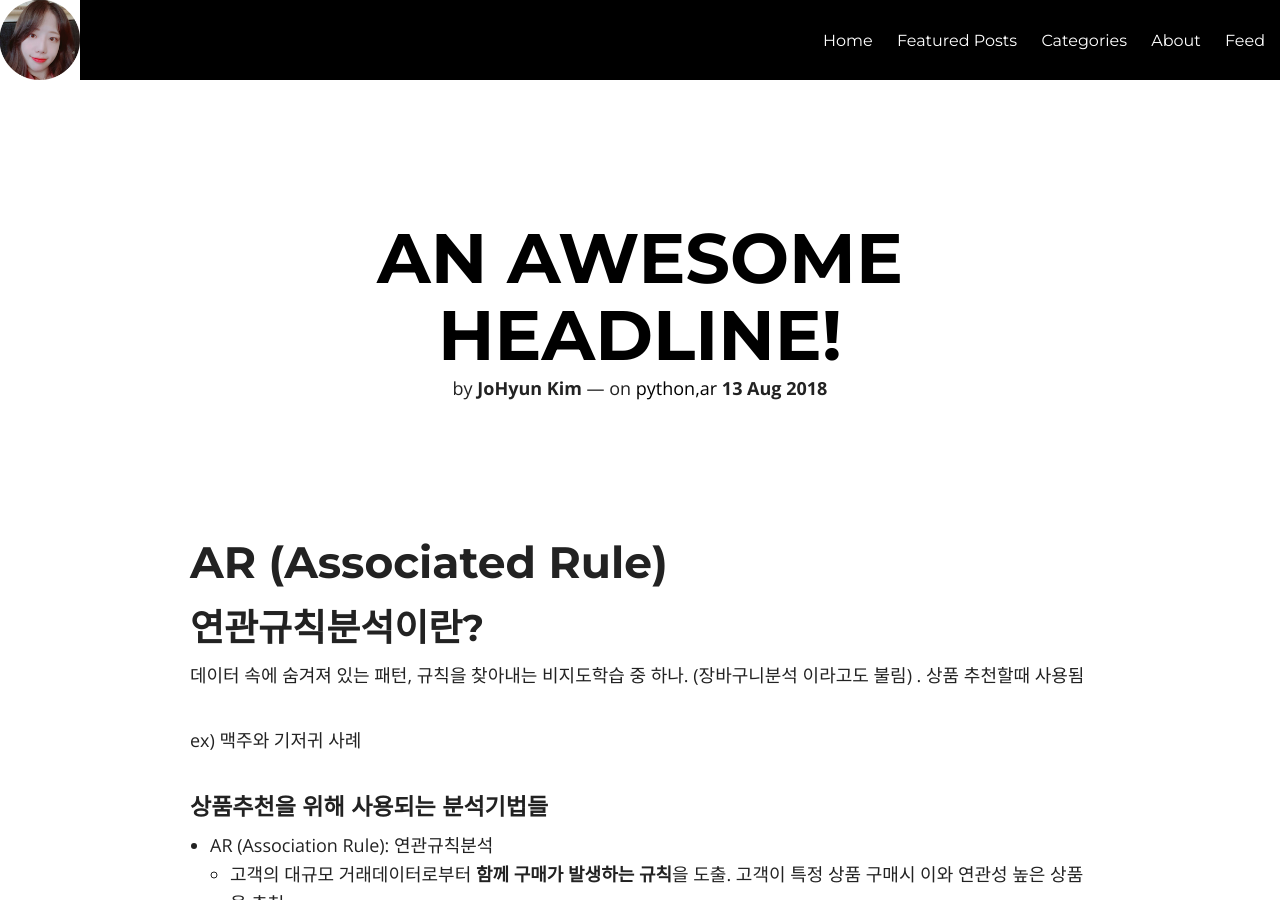
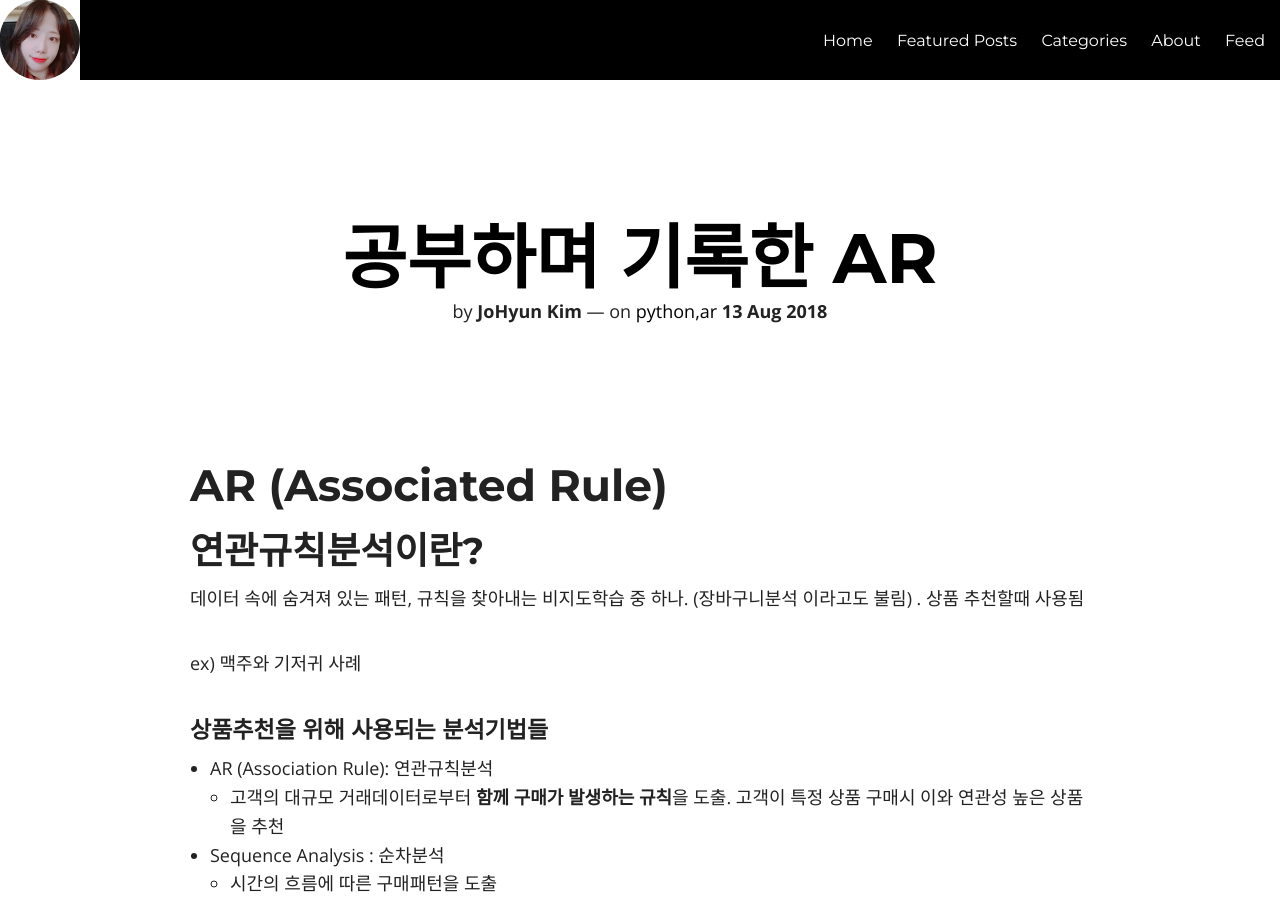
Before and after one commit to zimkjh/zimkjh.github.io, a Jekyll site: the page built from _posts/2018-08-13-AR.md, in a window 1280 px wide and 900 px high. Built offline with Jekyll 4.4.1, drawn with Linux system fonts in a browser that asks for light colours; nearby versions of some CDN libraries; comment, search, counter and statistics services are not loaded.

Commit message:
Update 2018-08-13-AR.md

```diff
--- a/_posts/2018-08-13-AR.md
+++ b/_posts/2018-08-13-AR.md
@@ -4,7 +4,7 @@ published: true
 mathjax: true
 featured: true
 comments: true
-title: An Awesome Headline!
+title: 공부하며 기록한 AR
 categories:
   - python
 tags: 'python,ar'
```
